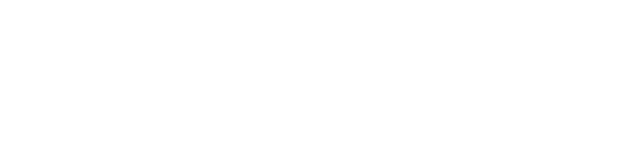
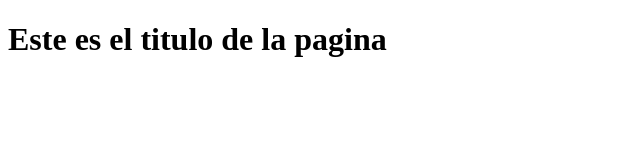
Before and after one commit to enriquemorfin/gitStart, a plain HTML site: page index.html in a window 1280 px wide. Shown: the whole page, without its empty margins (0-640 px from the left). Drawn offline with Linux system fonts and the light colour scheme.

Commit message:
Agregado el titulo de la pagina

```diff
--- a/index.html
+++ b/index.html
@@ -1,9 +1,9 @@
 <!DOCTYPE html>
 <html>
 <head>
-  <title></title>
+  <title>GitStart</title>
 </head>
 <body>
-
+<h1>Este es el titulo de la pagina</h1>
 </body>
 </html>
```
